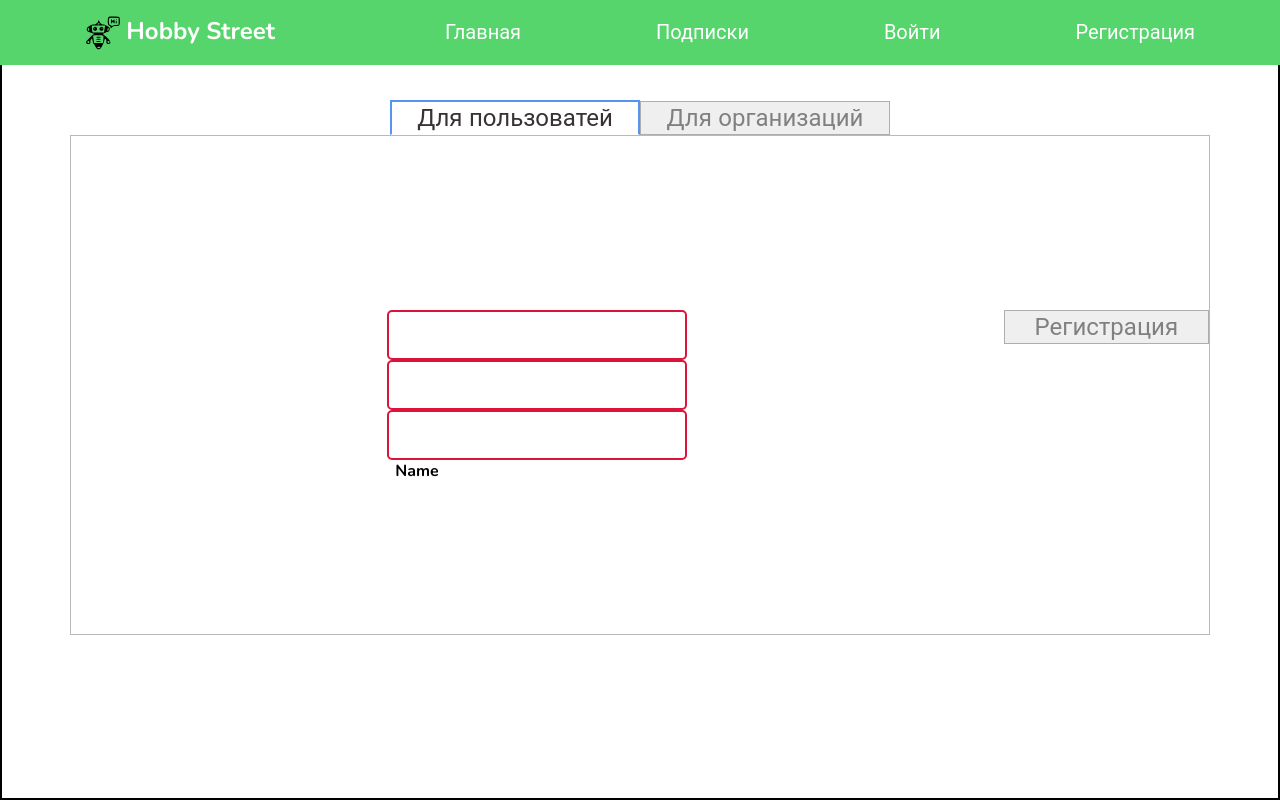
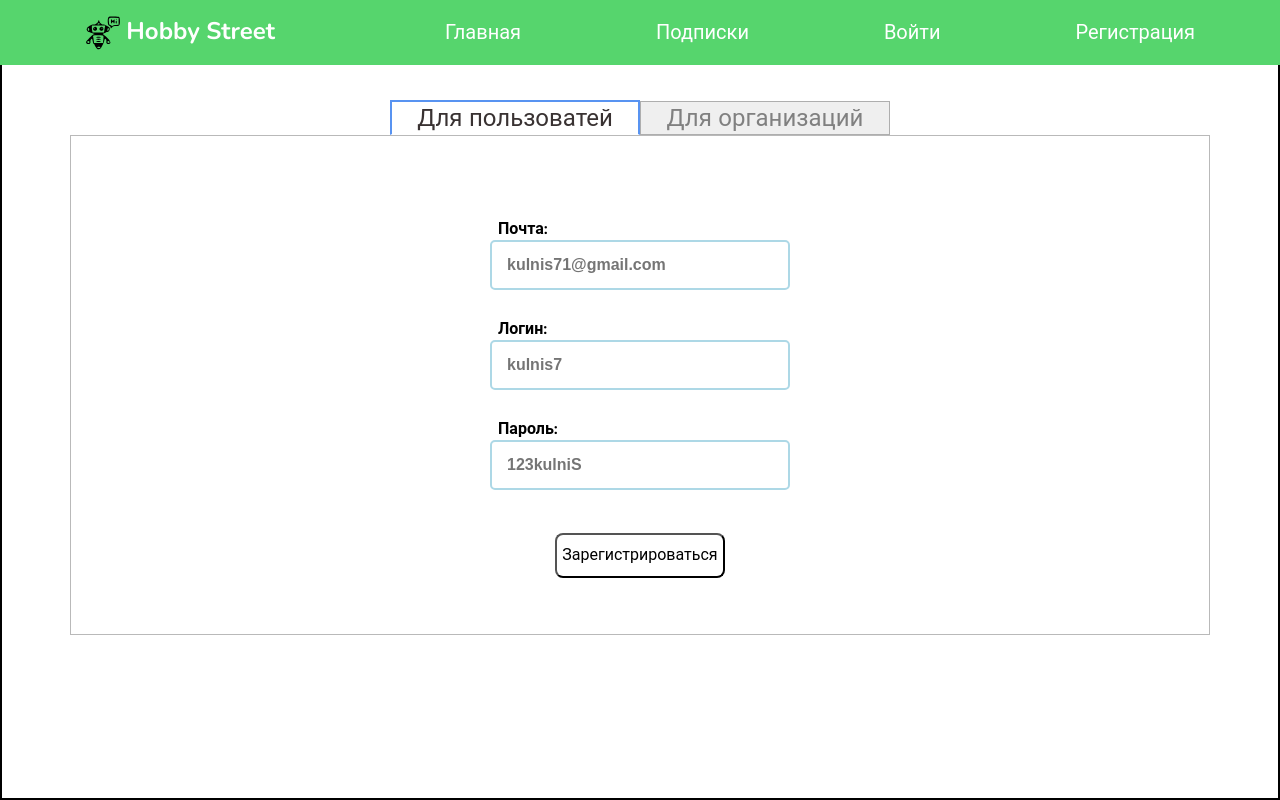
Before and after one commit to alex01-kulnis/front-reactjs, a React (Create React App) app: page /registration in a window 1280 px wide. Built offline with nearby package versions, Linux system fonts and the light colour scheme.

Commit message:
fix user-form, fix styles

```diff
--- a/src/components/UI/valid-input.scss
+++ b/src/components/UI/valid-input.scss
@@ -1,5 +1,4 @@
 .input-field {
-  position: relative;
   height: 50px;
   width: 300px;
 
--- a/src/components/oraganization-form/OrganizationForm.tsx
+++ b/src/components/oraganization-form/OrganizationForm.tsx
@@ -11,7 +11,7 @@ const OrganizationForm: React.FC<OrganizationFormProps> = ({ value }) => {
   return (
     <form className={value === 2 ? 'active-content-block-org-form' : 'content-block-org-form'}>
       <div className="block-org-input">
-        <div className="block-content">
+        <div className="block-org-content">
           <div className="input-field">
             <label htmlFor="NameOrg">Название организации:</label>
             <input type="text" placeholder="СДЮШОР" required title="Поле не должно быть пустым" />
@@ -40,7 +40,7 @@ const OrganizationForm: React.FC<OrganizationFormProps> = ({ value }) => {
             <div className="validation">Неверный формат</div>
           </div>
         </div>
-        <div className="block-content">
+        <div className="block-org-content">
           <div className="input-field">
             <label htmlFor="">Фамилия:</label>
             <input type="text" placeholder="Жмышенко" required title="Поле не должно быть пустым" />
@@ -57,11 +57,11 @@ const OrganizationForm: React.FC<OrganizationFormProps> = ({ value }) => {
             <div className="validation">Поле не должно быть пустым</div>
           </div>
         </div>
-        <div className="block-content">
+        <div className="block-org-content">
           <div className="input-field">
             <label htmlFor="email">Логин:</label>
-            <input type="text" placeholder="kulnis7" required />
-            <div className="validation">Not valid</div>
+            <input type="text" minLength={6} placeholder="kulnis7" required title="Минимум 8 символов" />
+            <div className="validation">Минимум 8 символов</div>
           </div>
           <div className="input-field">
             <label htmlFor="password">Пароль:</label>
--- a/src/components/oraganization-form/organizationForm.scss
+++ b/src/components/oraganization-form/organizationForm.scss
@@ -5,7 +5,6 @@
 .active-content-block-org-form {
   display: flex;
   flex-direction: column;
-  justify-content: space-around;
   width: 100%;
 }
 
@@ -15,7 +14,7 @@
   width: 100%;
   height: 100%;
 
-  .block-content {
+  .block-org-content {
     display: flex;
     justify-content: space-around;
     align-items: center;
@@ -31,17 +30,14 @@
       display: flex;
       justify-content: center;
       align-items: center;
-      // margin-top: 20px;
-      // width: 400px;
       height: 45px;
 
       background-color: white;
       border-radius: 8px;
       color: white;
-      // padding: 15px 30px;
+      padding: 0px 5px;
       text-align: center;
       text-decoration: none;
-      // display: inline-block;
       font-size: 16px;
       transition-duration: 0.4s;
       color: black;
@@ -52,22 +48,4 @@
       }
     }
   }
-
-  button {
-    background-color: white;
-    border-radius: 8px;
-    color: white;
-    padding: 15px 32px;
-    text-align: center;
-    text-decoration: none;
-    display: inline-block;
-    font-size: 16px;
-    transition-duration: 0.4s;
-    color: black;
-
-    &:hover {
-      background-color: #4caf50;
-      color: white;
-    }
-  }
 }
--- a/src/components/user-form/UserForm.tsx
+++ b/src/components/user-form/UserForm.tsx
@@ -1,6 +1,7 @@
 import React from 'react';
 
 import './userForm.scss';
+import '../UI/valid-input.scss';
 
 type UserFormProps = {
   value: number;
@@ -8,31 +9,44 @@ type UserFormProps = {
 
 const UserForm: React.FC<UserFormProps> = ({ value }) => {
   return (
-    <div className={value === 1 ? 'active-content-block-user-form' : 'content-block-user-form'}>
-      <div className="block-user-form">
-        <div className="block-input">
+    <form className={value === 1 ? 'active-content-block-user-form' : 'content-block-user-form'}>
+      <div className="block-user-input">
+        <div className="block-user-content">
           <div className="input-field">
-            <input type="text" name="name" autoComplete="off" required />
-            <label htmlFor="Name" className="label-name">
-              <span className="content-name">Name</span>
-            </label>
+            <label htmlFor="email">Почта:</label>
+            <input
+              type="email"
+              placeholder="kulnis71@gmail.com"
+              required
+              pattern="[a-z0-9._%+-]+@[a-z0-9.-]+.[a-z]{2,4}"
+              title="kulnis71@gmail.com"
+            />
+            <div className="validation">Неверный формат</div>
           </div>
           <div className="input-field">
-            <input type="text" name="name" autoComplete="off" required />
-            <label htmlFor="Name" className="label-name">
-              <span className="content-name">Name</span>
-            </label>
+            <label htmlFor="email">Логин:</label>
+            <input type="text" minLength={6} placeholder="kulnis7" required title="Минимум 8 символов" />
+            <div className="validation">Минимум 8 символов</div>
           </div>
           <div className="input-field">
-            <input type="text" name="name" autoComplete="off" required />
-            <label htmlFor="Name" className="label-name">
-              <span className="content-name">Name</span>
-            </label>
+            <label htmlFor="password">Пароль:</label>
+            <input
+              type="password"
+              placeholder="123kulniS"
+              required
+              pattern="(?=^.{8,}$)((?=.*\d)|(?=.*\W+))(?![.\n])(?=.*[A-Z])(?=.*[a-z]).*"
+              title="Минимум 8 символов, одна цифра, одна буква в верхнем регистре и одна в нижнем"
+            />
+            <div className="validation">
+              Минимум 8 символов, одна цифра, одна буква в верхнем регистре и одна в нижнем
+            </div>
           </div>
         </div>
+        <div className="sumbit-user-input">
+          <input type="submit" value="Зарегистрироваться" />
+        </div>
       </div>
-      <button type="submit">Регистрация</button>
-    </div>
+    </form>
   );
 };
 
--- a/src/components/user-form/userForm.scss
+++ b/src/components/user-form/userForm.scss
@@ -1,20 +1,43 @@
-.block-user-form {
+.content-block-user-form {
+  display: none;
+}
+
+.active-content-block-user-form {
   display: flex;
   flex-direction: column;
-  justify-content: center;
+  width: 100%;
+}
+
+.block-user-input {
+  display: flex;
+  flex-direction: column;
   width: 100%;
   height: 100%;
+
+  .block-user-content {
+    display: flex;
+    flex-direction: column;
+    justify-content: space-around;
     align-items: center;
+    height: 300px;
+  }
 
-  button {
-    margin-top: 50px;
+  .sumbit-user-input {
+    display: flex;
+    justify-content: center;
+    margin-top: 40px;
+
+    input {
+      display: flex;
+      justify-content: center;
+      align-items: center;
+      height: 45px;
       background-color: white;
       border-radius: 8px;
       color: white;
-    padding: 15px 32px;
+      padding: 0px 5px;
       text-align: center;
       text-decoration: none;
-    display: inline-block;
       font-size: 16px;
       transition-duration: 0.4s;
       color: black;
@@ -25,20 +48,4 @@
       }
     }
   }
-
-.content-block-user-form {
-  display: none;
 }
-
-.active-content-block-user-form {
-  display: flex;
-  justify-content: space-around;
-  width: 100%;
-  align-items: flex-start;
-
-  .block-input {
-    display: flex;
-    flex-direction: column;
-    justify-content: space-around;
-  }
-}
```
Lines whose indentation alone changed are shown as unchanged.
